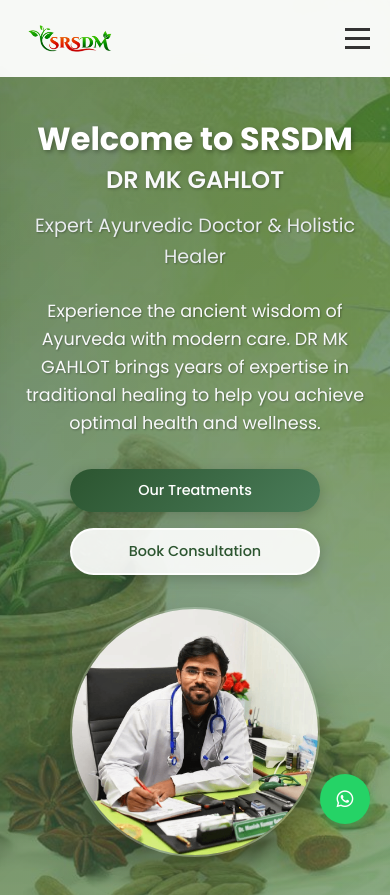
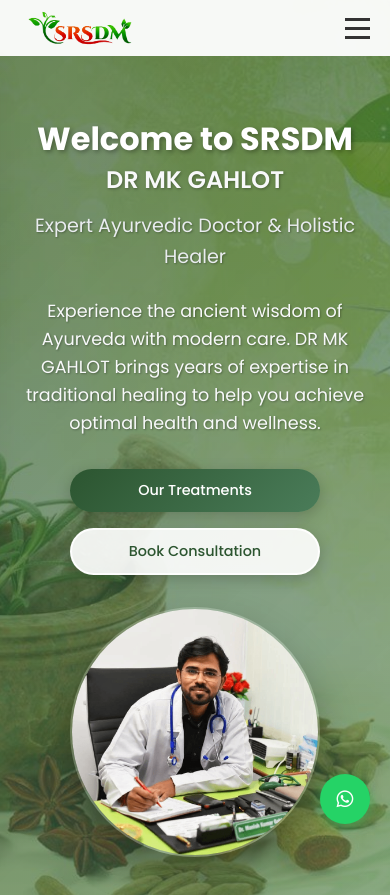
Before and after one commit to praveenrathi4/srsdm, a website: page index.html in a window 390 px wide. Shown: the top 895 px of the page. Drawn offline with Linux system fonts and the light colour scheme.

Commit message:
Increase logo size and optimize mobile navigation positioning
Logo Size Updates:
- Increased desktop logo to 160x75px (was 135x60px)
- Increased mobile logo to 120x56px (was 100x45px)
- Maintained proper aspect ratio for both sizes
- Enhanced brand visibility and prominence

Navbar Optimization:
- Removed navbar padding (was 1rem 0) for tighter layout
- Logo now sits flush with navbar edges
- More space for logo display

Mobile Navigation Fix:
- Fixed gap between navbar and mobile menu
- Adjusted mobile menu positioning to align with logo height
- Mobile menu now appears directly below navbar (margin-top: 56px)
- Smooth, seamless mobile navigation experience

Visual Improvements:
- Larger, more prominent logo branding
- Cleaner, tighter navbar design
- Perfect mobile menu alignment
- Enhanced overall navigation UX

```diff
--- a/css/style.css
+++ b/css/style.css
@@ -107,7 +107,7 @@
     background: rgba(255, 255, 255, 0.95);
     backdrop-filter: blur(10px);
     z-index: 1000;
-    padding: 1rem 0;
+    padding: 0;
     transition: all 0.3s ease;
 }
 
@@ -131,8 +131,8 @@
 }
 
 .logo-image {
-    width: 135px;
-    height: 60px;
+    width: 160px;
+    height: 75px;
     object-fit: contain;
     background: transparent;
     /* Remove white background from PNG */
@@ -833,7 +833,7 @@
     .nav-menu {
         position: fixed;
         left: -100%;
-        top: 70px;
+        top: 0;
         flex-direction: column;
         background-color: white;
         width: 100%;
@@ -841,6 +841,7 @@
         transition: 0.3s;
         box-shadow: 0 10px 27px rgba(0, 0, 0, 0.05);
         padding: 2rem 0;
+        margin-top: 56px;
     }
 
     .nav-menu.active {
@@ -852,8 +853,8 @@
     }
 
     .logo-image {
-        width: 100px;
-        height: 45px;
+        width: 120px;
+        height: 56px;
         background: transparent;
         mix-blend-mode: multiply;
         filter: contrast(1.2) brightness(0.9);
```
